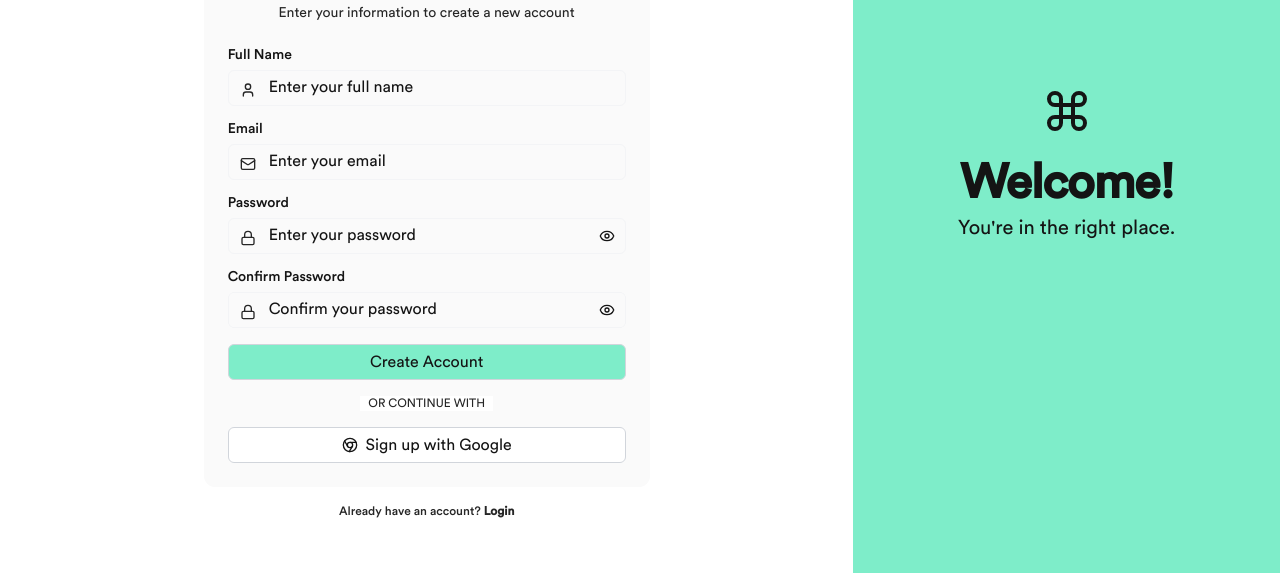
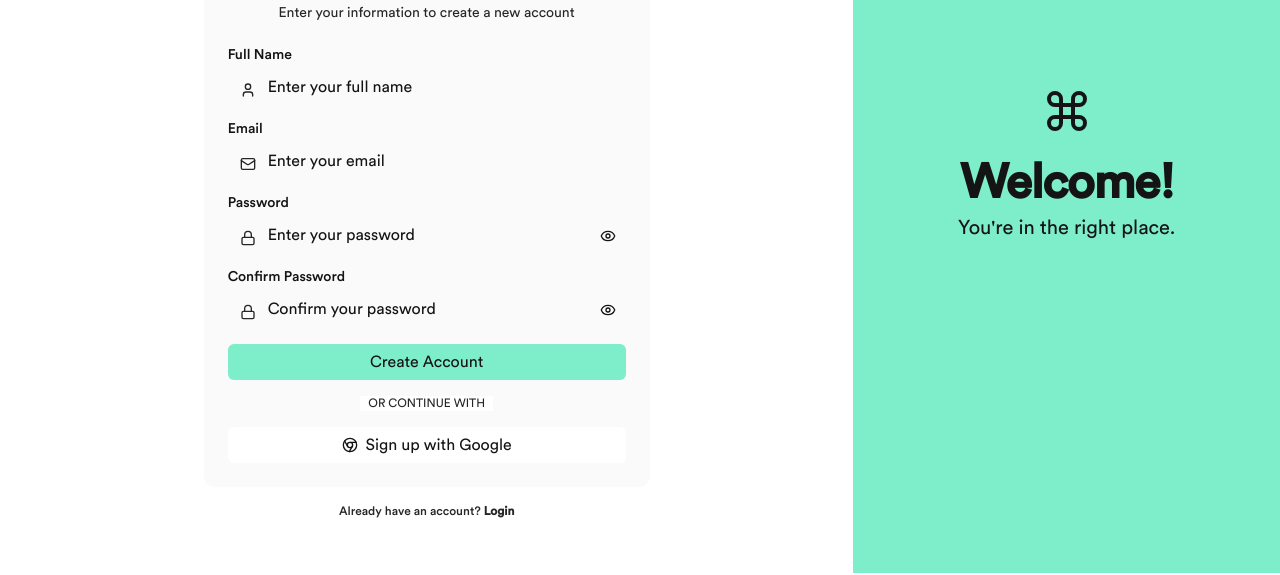
Before and after one commit to rodneymanor/genct, a Next.js app: page /auth/v1/register in a window 1280 px wide. Shown: the part 227-802 px from the top of the page. Built offline with nearby package versions, Linux system fonts and the light colour scheme; no server answers.

Commit message:
fix: remove conflicting border utilities that override Tailwind defaults - remove custom border, border-radius, and border-style utilities to prevent CSS conflicts

```diff
--- a/src/app/globals.css
+++ b/src/app/globals.css
@@ -328,7 +328,7 @@ body {
 .tracking-wider { letter-spacing: var(--tracking-wider); }
 .tracking-widest { letter-spacing: var(--tracking-widest); }
 
-/* Text Color Hierarchy with opacity support */
+/* Text Color Utilities with opacity support */
 .text-foreground { color: hsl(var(--color-foreground) / var(--tw-text-opacity, 1)); }
 .text-foreground-light { color: hsl(var(--color-foreground-light) / var(--tw-text-opacity, 1)); }
 .text-foreground-lighter { color: hsl(var(--color-foreground-lighter) / var(--tw-text-opacity, 1)); }
@@ -504,32 +504,9 @@ p {
   background-color: hsl(var(--color-sidebar-primary) / var(--tw-bg-opacity, 1));
 }
 
-/* Essential Border Utilities */
-.border {
-  border-width: 1px;
-}
+/* Removed conflicting border utilities - let Tailwind handle these */
 
-.border-b {
-  border-bottom-width: 1px;
-}
-
-.border-t {
-  border-top-width: 1px;
-}
-
-.border-l {
-  border-left-width: 1px;
-}
-
-.border-r {
-  border-right-width: 1px;
-}
-
-.border-0 {
-  border-width: 0px;
-}
-
-/* Border Colors */
+/* Border Color Utilities - Keep only custom colors */
 .border-border-stronger {
   border-color: hsl(var(--color-border-stronger));
 }
@@ -540,22 +517,6 @@ p {
 
 .border-input {
   border-color: hsl(var(--color-input));
-}
-
-.border-gray-200 {
-  border-color: rgb(243 244 246);
-}
-
-.border-gray-300 {
-  border-color: rgb(229 231 235);
-}
-
-.border-gray-500 {
-  border-color: rgb(156 163 175);
-}
-
-.border-gray-600 {
-  border-color: rgb(107 114 128);
 }
 
 .border-primary {
@@ -591,36 +552,9 @@ p {
   box-shadow: var(--tw-ring-offset-shadow), var(--tw-ring-shadow), var(--tw-shadow, 0 0 #0000);
 }
 
-/* Border Radius */
-.rounded-md {
-  border-radius: 0.375rem;
-}
+/* Removed conflicting border radius and border style utilities - let Tailwind handle these */
 
-.rounded-lg {
-  border-radius: 0.5rem;
-}
-
-.rounded-full {
-  border-radius: 9999px;
-}
-
-/* Responsive Border Radius */
-@media (min-width: 768px) {
-  .md\:rounded-xl {
-    border-radius: 0.75rem;
-  }
-}
-
-/* Border Styles */
-.border-solid {
-  border-style: solid;
-}
-
-.border-dashed {
-  border-style: dashed;
-}
-
-/* Missing Text Color Utilities with opacity support */
+/* Text Color Utilities with opacity support */
 .text-card-foreground {
   color: hsl(var(--color-card-foreground) / var(--tw-text-opacity, 1));
 }
```
